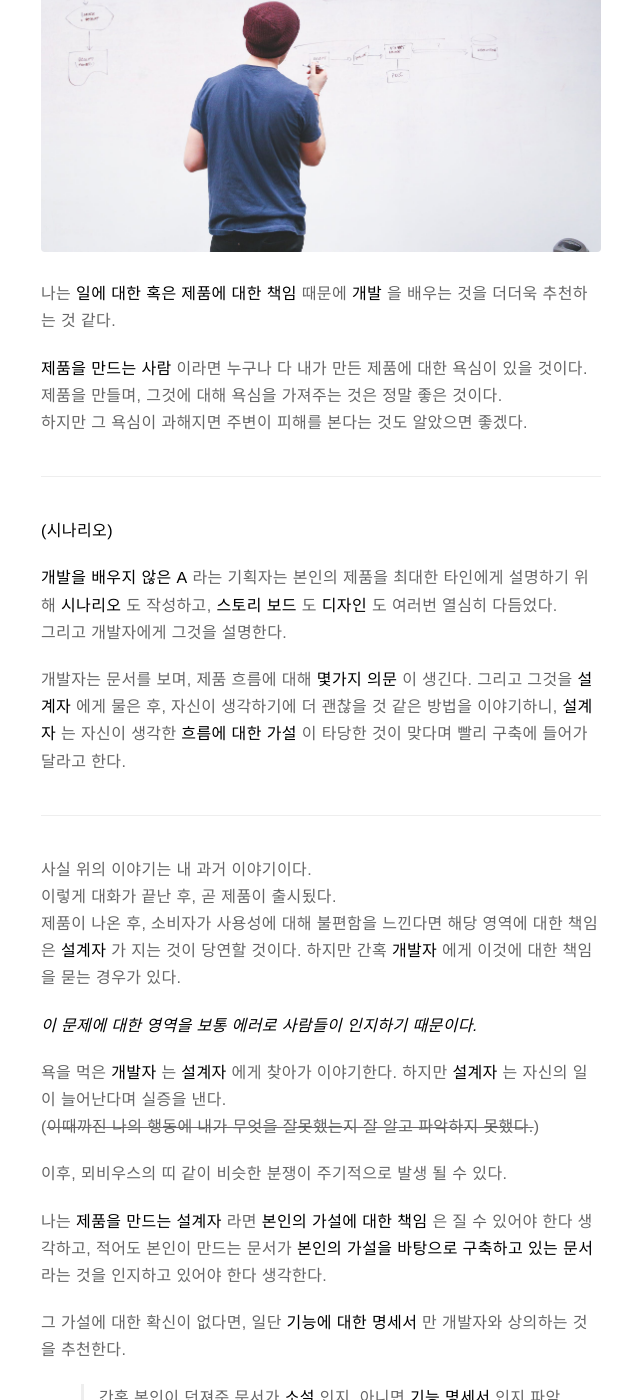
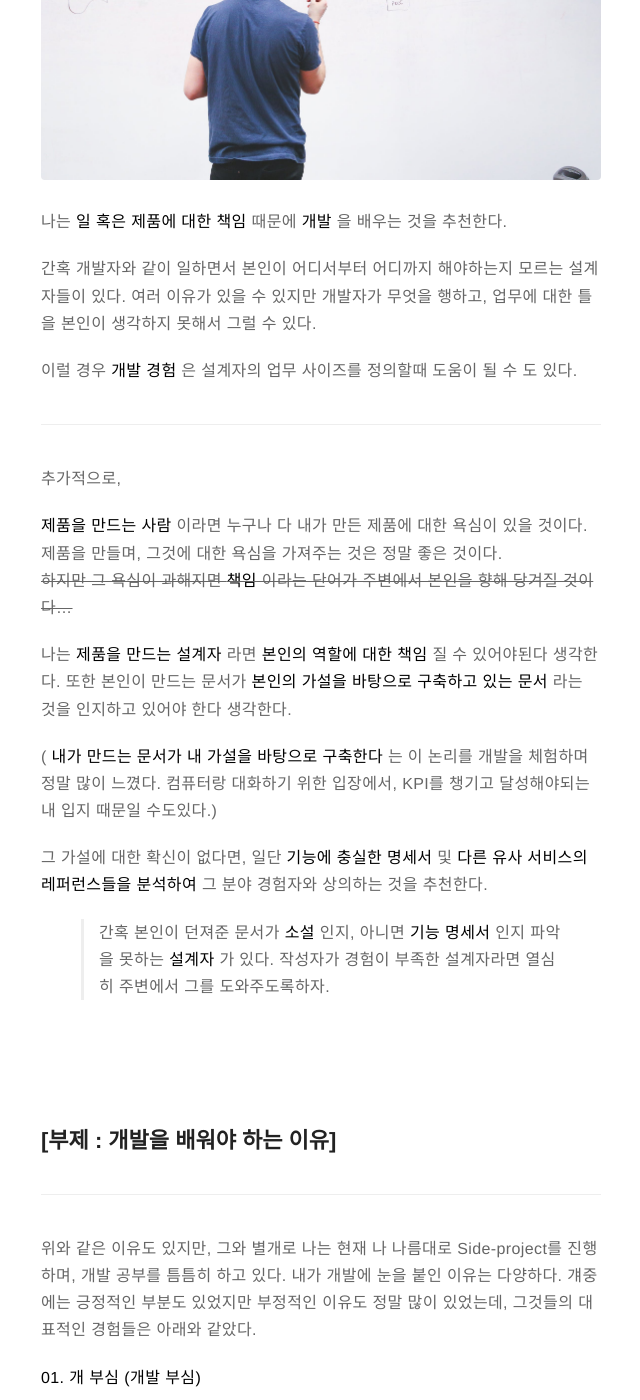
Before and after one commit to banjag954/banjag954.github.io, a Jekyll site: the page built from _posts/2018-08-28-(blog)why-i-learn-develop.markdown, in a window 1280 px wide and 1400 px high, scrolled down 3301 px. Shown: the whole window, without its empty margins (319-959 px from the left). Built offline with Jekyll 4.4.1, drawn with Linux system fonts in a browser that asks for light colours; comment, search, counter and statistics services are not loaded; some of the changed text lies outside the part shown.

Commit message:
Edit-reasonDev-04

```diff
--- a/_posts/2018-08-28-(blog)why-i-learn-develop.markdown
+++ b/_posts/2018-08-28-(blog)why-i-learn-develop.markdown
@@ -34,7 +34,7 @@ description: 스타트업 기획자가 개발을 배우게 된 이유
 ![start_image]({{ site.url }}/assets/images/pexels-photo-515167.jpg)
 
 __제품을 설계하고 기획하는 사람의 입장__ 에서 컨셉 구상부터 디자인 가이드 구축까지 공들이는 시간 때문에, 특히나 다니는 회사가 __스타트업__ 이라면 여러가지 서류 및 잡업무에 시달리는 것도 많아 __개발__ 을 바라볼 수 있는 시간이 거의 없을 것이다.<br />
-그렇다면, 할 것도 태산인 __제품 설계자( 기획자 혹은 디자이너)__ 가 굳이 개발을 알아야 할까?
+그렇다면, 할 것도 태산인 __제품 설계자(기획자 혹은 디자이너)__ 가 굳이 개발을 알아야 할까?
 
 __나는 조금이라도 시간을 쪼개서 개발을 알아야 한다는 말에 동의하는 편이다.__
 
@@ -62,58 +62,45 @@ __나는 조금이라도 시간을 쪼개서 개발을 알아야 한다는 말
 하지만 __나__ 를 포함한 많은 사람들이 많이 간과하는 이야기이기도 한 것 같다.<br />
 
 IT하면 첫 순위로 생각나는 직업은 당연히 '__개발자__' 이다.<br>
-IT 업계에서 __디자이너 혹은 기획자로__ 일을 하게 된다면 __개발자__ 와의 만남은 필수적이라는 것을 알았으면 좋겠다. 또한 보통 그들과 소통을 위해 __사용하는 용어__ 가 개발에서 파생된 단어들이라는 것 역시 알았으면 좋겠다. ~~(물론, 모든 단어가 다 개발용어는 아니다.)~~
+IT 업계에서 __디자이너 혹은 기획자로__ 일을 하게 된다면 __개발자__ 와의 만남은 필수적이라는 것을 알았으면 좋겠다. 또한 보통 그들이 소통을 위해 __사용하는 용어__ 가 개발에서 파생된 단어들이라는 것 역시 알았으면 좋겠다. ~~(물론, 모든 단어가 다 개발용어는 아니다.)~~
 
-특히나 스타트업의 __제품 설계자__ 라면, 빠르게 __외부의 정보__ 와 __내부의 이슈__ 를 고려하며 제품의 설계하며 여러 이슈에 대해 부딪힐텐데, 경험상 아래같은 이슈들 때문에 __개발__ 을 배우는 것을 추천한다.
+특히나 스타트업의 __제품 설계자__ 라면, 빠르게 __외부의 정보__ 와 __내부의 이슈__ 를 고려하며 제품의 설계하며 여러 이슈에 대해 부딪힐텐데 경험상 아래같은 이슈들 때문에 __개발__ 을 배우는 것을 추천한다.
 
-- _일손이 부족한 중소기업의 경우, 제품 컨셉 부터 Front 영역의 전반을 기획에서 끝나지 않을 경우가 많다._<br>
+- _일손이 부족한 중소기업의 경우, 제품 컨셉 부터 Front 영역의 전반 그러니까 __본인이 기획 및 디자인__을 해도 그 리소스를 적용해줄 인재가 없을 수 있다._<br>
 ( ~~_대개 개발자와 함께 화면 구성 구축부터 프로젝트 운영까지 많은 시간을 보내기도 할 것이다. 제품 테스트 역시 본인의 몫일 수 있다_~~ )
 
 <br>
-- _개발의 프로세스를 경험하고 이해하지 못한다면, 전반적인 제품 사이클에 대한 미진한 그림을 그릴 것이고, 생각하는 제품이 나오지 않을 경우가 태반일 수 있다._<br>
-( ~~_개발자의 영역을 이해하지 못하면 개발자와의 불화가 생기는건 덤이더라. 개발자가 기획자의 사고를 이해하고 따라와줄거라고 착각하지 마라. 사고의 확장을 위해서라도 개발을 맛보는건 필수라고 생각한다._~~ )
+- _개발의 입장을 이해하지 못한다면 전반적인 제품 사이클에 대한 미진한 그림을 그릴 것이고, 생각하는 제품이 나오지 않을 경우가 태반일 수 있다._<>
+( ~~_개발자의 입장을 이해하지 못하면 __불화__ 가 생기는건 덤이더라._~~ )
 
 <br />
 <br />
 
-### 2. 가설 검증에 대한 책임
+### 2.책임
 
 ![dev_image]({{ site.url }}/assets/images/startup-photos.jpg)
 
-나는 __일에 대한 혹은 제품에 대한 책임__ 때문에 __개발__ 을 배우는 것을 더더욱 추천하는 것 같다.
+나는 __일 혹은 제품에 대한 책임__ 때문에 __개발__ 을 배우는 것을 추천한다.
 
-__제품을 만드는 사람__ 이라면 누구나 다 내가 만든 제품에 대한 욕심이 있을 것이다.
-제품을 만들며, 그것에 대해 욕심을 가져주는 것은 정말 좋은 것이다.<br>
-하지만 그 욕심이 과해지면 주변이 피해를 본다는 것도 알았으면 좋겠다.
+간혹 개발자와 같이 일하면서 본인이 어디서부터 어디까지 해야하는지 모르는 설계자들이 있다. 여러 이유가 있을 수 있지만 개발자가 무엇을 행하고, 업무에 대한 틀을 본인이 생각하지 못해서 그럴 수 있다.
 
----
-__(시나리오)__
-
-__개발을 배우지 않은 A__ 라는 기획자는 본인의 제품을 최대한 타인에게 설명하기 위해 __시나리오__ 도 작성하고, __스토리 보드__ 도 __디자인__ 도 여러번 열심히 다듬었다.
-그리고 개발자에게 그것을 설명한다.
-
-개발자는 문서를 보며, 제품 흐름에 대해 __몇가지 의문__ 이 생긴다.
-그리고 그것을 __설계자__ 에게 물은 후, 자신이 생각하기에 더 괜찮을 것 같은 방법을 이야기하니, __설계자__ 는 자신이 생각한 __흐름에 대한 가설__ 이 타당한 것이 맞다며 빨리 구축에 들어가달라고 한다.
+이럴 경우 __개발 경험__ 은 설계자의 업무 사이즈를 정의할때 도움이 될 수 도 있다.
 
 ---
 
-사실 위의 이야기는 내 과거 이야기이다.<br />
-이렇게 대화가 끝난 후, 곧 제품이 출시됬다.<br />
-제품이 나온 후, 소비자가 사용성에 대해 불편함을 느낀다면 해당 영역에 대한 책임은 __설계자__ 가 지는 것이 당연할 것이다.
-하지만 간혹 __개발자__ 에게 이것에 대한 책임을 묻는 경우가 있다.
+추가적으로, <br>
 
-___이 문제에 대한 영역을 보통 에러로 사람들이 인지하기 때문이다.___
+__제품을 만드는 사람__ 이라면 누구나 다 내가 만든 제품에 대한 욕심이 있을 것이다.
+제품을 만들며, 그것에 대한 욕심을 가져주는 것은 정말 좋은 것이다.<br>
+~~하지만 그 욕심이 과해지면 __책임__ 이라는 단어가 주변에서 본인을 향해 당겨질 것이다...~~
 
-욕을 먹은 __개발자__ 는 __설계자__ 에게 찾아가 이야기한다. 하지만 __설계자__ 는 자신의 일이 늘어난다며 실증을 낸다.<br />
-(~~이때까진 나의 행동에 내가 무엇을 잘못했는지 잘 알고 파악하지 못했다.~~)
+나는 __제품을 만드는 설계자__ 라면 __본인의 역할에 대한 책임__ 질 수 있어야된다 생각한다. 또한 본인이 만드는 문서가 __본인의 가설을 바탕으로 구축하고 있는 문서__ 라는 것을 인지하고 있어야 한다 생각한다.
 
-이후, 뫼비우스의 띠 같이 비슷한 분쟁이 주기적으로 발생 될 수 있다.
+( __내가 만드는 문서가 내 가설을 바탕으로 구축한다__ 는 이 논리를 개발을 체험하며 정말 많이 느꼈다. 컴퓨터랑 대화하기 위한 입장에서, KPI를 챙기고 달성해야되는 내 입지 때문일 수도있다.)
 
-나는 __제품을 만드는 설계자__ 라면 __본인의 가설에 대한 책임__ 은 질 수 있어야 한다 생각하고, 적어도 본인이 만드는 문서가 __본인의 가설을 바탕으로 구축하고 있는 문서__ 라는 것을 인지하고 있어야 한다 생각한다.
+그 가설에 대한 확신이 없다면, 일단 __기능에 충실한 명세서__ 및 __다른 유사 서비스의 레퍼런스들을 분석하여__ 그 분야 경험자와 상의하는 것을 추천한다.
 
-그 가설에 대한 확신이 없다면, 일단 __기능에 대한 명세서__ 만 개발자와 상의하는 것을 추천한다.
-
-> 간혹 본인이 던져준 문서가 __소설__ 인지, 아니면 __기능 명세서__ 인지 파악을 못하는 __설계자__ 가 있다. 이건... 진짜 그냥 반성해야한다.(~~노답~~)
+> 간혹 본인이 던져준 문서가 __소설__ 인지, 아니면 __기능 명세서__ 인지 파악을 못하는 __설계자__ 가 있다. 작성자가 경험이 부족한 설계자라면 열심히 주변에서 그를 도와주도록하자.
 
 <br />
 <br />
@@ -127,7 +114,7 @@ ___이 문제에 대한 영역을 보통 에러로 사람들이 인지하기 때
 
 위와 같은 이유도 있지만, 그와 별개로 나는 현재 나 나름대로 Side-project를 진행하며, 개발 공부를 틈틈히 하고 있다.
 내가 개발에 눈을 붙인 이유는 다양하다.
-걔중에는 긍정적인 부분도 있었지만, 부정적인 이유도 정말 많이 있었는데, 그것들의 대표적인 경험들은 아래와 같았다.
+걔중에는 긍정적인 부분도 있었지만 부정적인 이유도 정말 많이 있었는데, 그것들의 대표적인 경험들은 아래와 같았다.
 
 
 __01. 개 부심 (개발 부심)__
```
